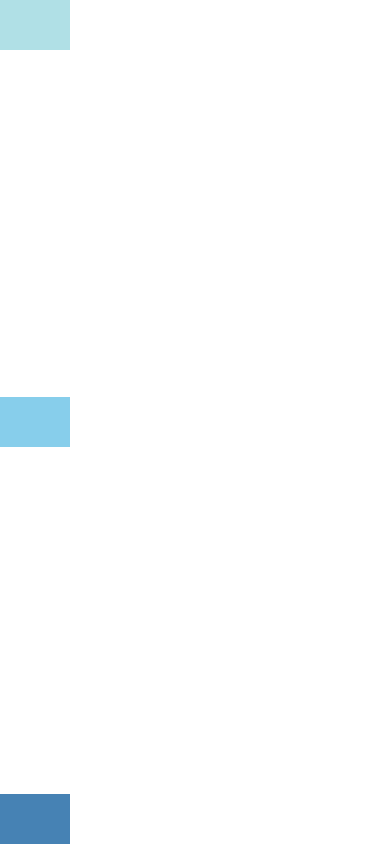
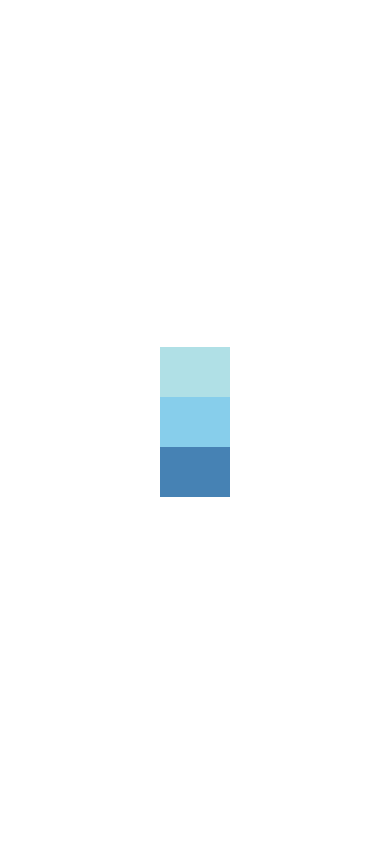
Before and after one commit to thaohoangvn/learn-react, a React Native app: screen / in a window 390 px wide. Built offline with nearby package versions, Linux system fonts and the light colour scheme.

Commit message:
[f] Align Items Basic

```diff
--- a/App.js
+++ b/App.js
@@ -1,12 +1,13 @@
 import React, { Component } from 'react';
 import { AppRegistry, Image, Text, View } from 'react-native';
 
-export default class JustifyContentBasics extends Component {
+export default class AlignItemsBasics extends Component {
   render() {
     return (
       <View style={{flex: 1,
           flexDirection: 'column',
-          justifyContent: 'space-between'
+          justifyContent: 'center',
+          alignItems: 'center',
       }}>
         <View style={{width: 70, height: 50, backgroundColor: 'powderblue'}}></View>
         <View style={{width: 70, height: 50, backgroundColor: 'skyblue'}}></View>
```
